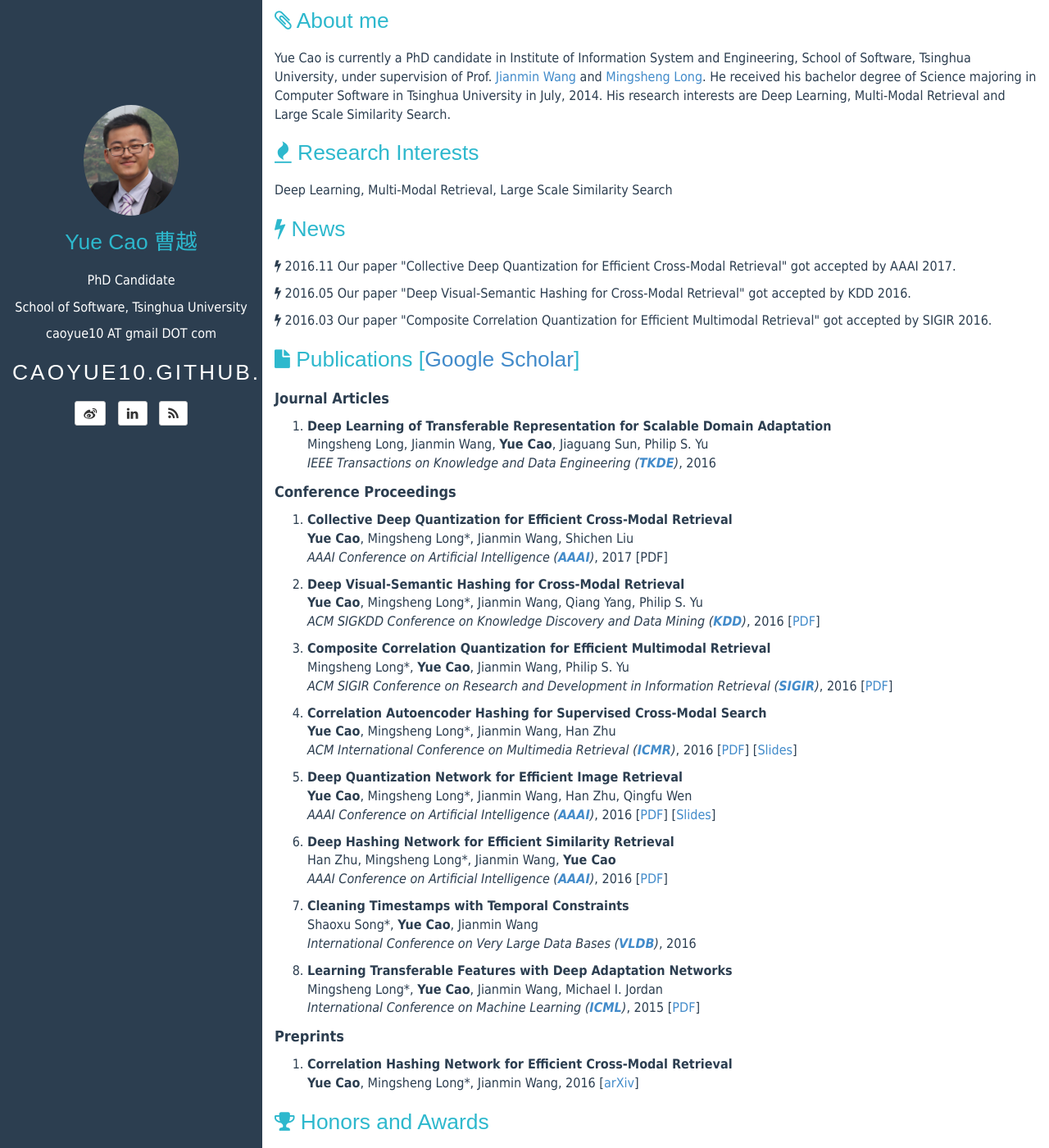
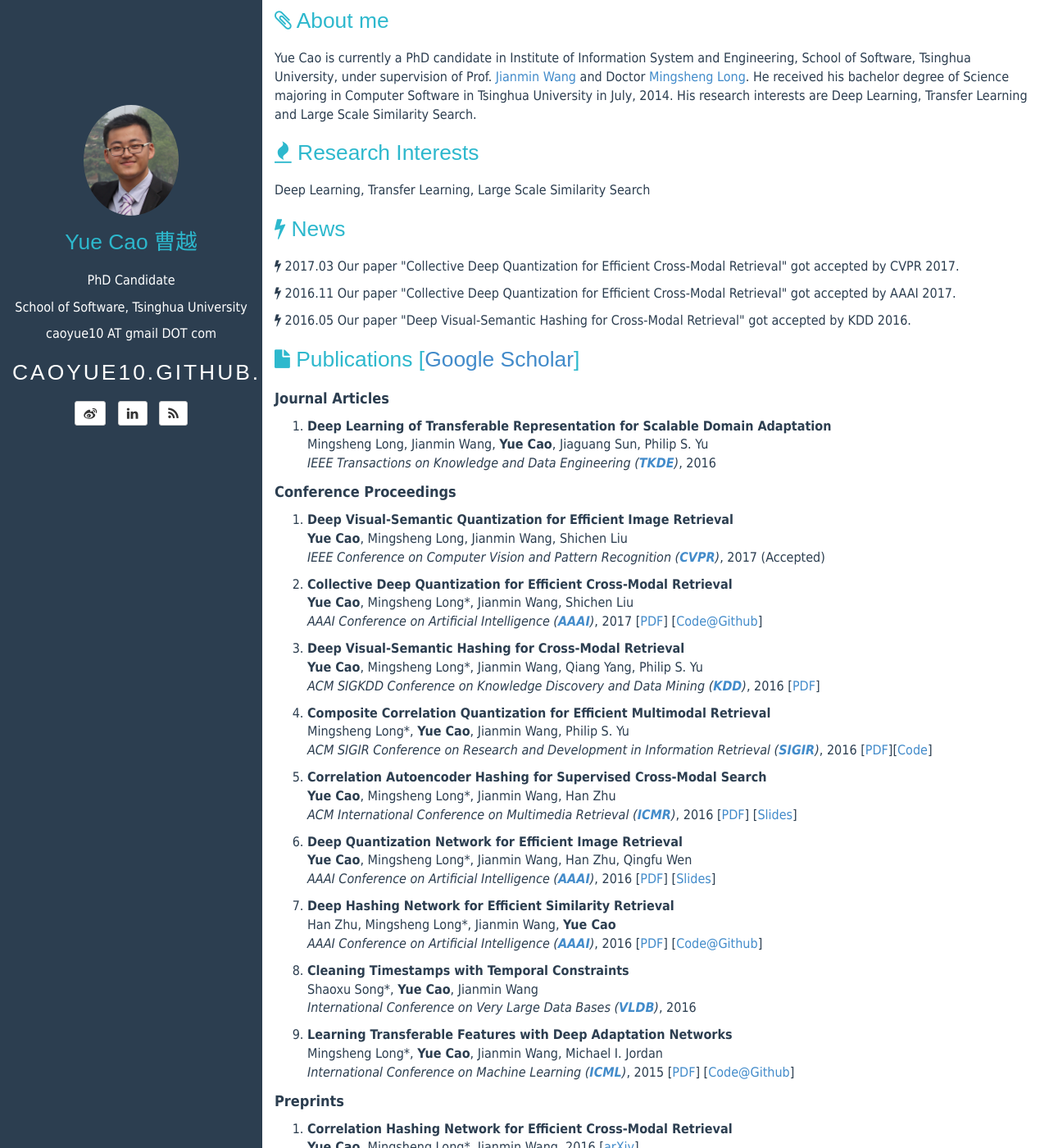
Before and after one commit to caoyue10/caoyue10.github.io, a Jekyll site: the page built from index.html, in a window 1280 px wide and 1400 px high. Shown: the whole window at 82% size. Built offline with Jekyll 4.4.1, drawn with Linux system fonts in a browser that asks for light colours; the list of posts is cut into pages by our own code.

Commit message:
code release added

```diff
--- a/index.html
+++ b/index.html
@@ -45,7 +45,7 @@ tagline:
         <h1 margin="0px"><i class="fa fa-paperclip"></i> About me</h1>
     </header>
     <p>
-    Yue Cao is currently a PhD candidate in Institute of Information System and Engineering, School of Software, Tsinghua University, under supervision of Prof. <a href="http://www.thss.tsinghua.edu.cn/publish/soft/3641/2010/20101214090035662150715/20101214090035662150715_.html">Jianmin Wang</a> and <a href="http://ise.thss.tsinghua.edu.cn/~mlong/"> Mingsheng Long</a>. He received his bachelor degree of Science majoring in Computer Software in Tsinghua University in July, 2014. His research interests are Deep Learning, Multi-Modal Retrieval and Large Scale Similarity Search.
+    Yue Cao is currently a PhD candidate in Institute of Information System and Engineering, School of Software, Tsinghua University, under supervision of Prof. <a href="http://www.thss.tsinghua.edu.cn/publish/soft/3641/2010/20101214090035662150715/20101214090035662150715_.html">Jianmin Wang</a> and Doctor <a href="http://ise.thss.tsinghua.edu.cn/~mlong/"> Mingsheng Long</a>. He received his bachelor degree of Science majoring in Computer Software in Tsinghua University in July, 2014. His research interests are Deep Learning, Transfer Learning and Large Scale Similarity Search.
     </p>
 </div>
 
@@ -54,7 +54,7 @@ tagline:
         <h1><i class="fa fa-fire"></i> Research Interests</h1>
     </header>
     <p>
-    Deep Learning, Multi-Modal Retrieval, Large Scale Similarity Search
+    Deep Learning, Transfer Learning, Large Scale Similarity Search
     </p>
 </div>
 
@@ -65,15 +65,15 @@ tagline:
     </header>
     <p>
     <i class="fa fa-bolt"></i>
+    2017.03 Our paper "Collective Deep Quantization for Efficient Cross-Modal Retrieval" got accepted by CVPR 2017.
+    </p>
+    <p>
+    <i class="fa fa-bolt"></i>
     2016.11 Our paper "Collective Deep Quantization for Efficient Cross-Modal Retrieval" got accepted by AAAI 2017.
     </p>
     <p>
     <i class="fa fa-bolt"></i>
     2016.05 Our paper "Deep Visual-Semantic Hashing for Cross-Modal Retrieval" got accepted by KDD 2016.
-    </p>
-    <p>
-    <i class="fa fa-bolt"></i>
-    2016.03 Our paper "Composite Correlation Quantization for Efficient Multimodal Retrieval" got accepted by SIGIR 2016.
     </p>
 </div>
 
@@ -93,13 +93,18 @@ tagline:
     </ol>
     <p><font size="4"><strong>Conference Proceedings</strong></font></p>
     <ol>
+        <li><p><strong>Deep Visual-Semantic Quantization for Efficient Image Retrieval</strong><br>
+            <strong>Yue Cao</strong>, Mingsheng Long, Jianmin Wang, Shichen Liu<br>
+            <em>IEEE Conference on Computer Vision and Pattern Recognition (<a href="http://cvpr2017.thecvf.com/"><strong>CVPR</strong></a>)</em>, 2017 (Accepted)
+            </p>
+        </li>
         <li><p>
             <strong>Collective Deep Quantization for Efficient Cross-Modal Retrieval</strong>
             <br>
             <strong>Yue Cao</strong>, Mingsheng Long*, Jianmin Wang, Shichen Liu
             <br>
             <em>AAAI Conference on Artificial Intelligence (<a href="http://www.aaai.org/Conferences/AAAI/aaai17.php"><strong>AAAI</strong></a>)</em>, 2017
-            [PDF]
+            [<a href="doc/collective-deep-quantization-aaai17.pdf">PDF</a>] [<a href="https://github.com/caoyue10/aaai17-cdq">Code@Github</a>]
         </p></li>
         <li><p>
             <strong>Deep Visual-Semantic Hashing for Cross-Modal Retrieval</strong>
@@ -115,7 +120,7 @@ tagline:
             Mingsheng Long*, <strong>Yue Cao</strong>, Jianmin Wang, Philip S. Yu
             <br>
             <em>ACM SIGIR Conference on Research and Development in Information Retrieval (<a href="http://sigir.org/sigir2016/"><strong>SIGIR</strong></a>)</em>, 2016
-	    [<a href="http://ise.thss.tsinghua.edu.cn/~mlong/doc/composite-correlation-quantization-sigir16.pdf">PDF</a>]
+            [<a href="http://ise.thss.tsinghua.edu.cn/~mlong/doc/composite-correlation-quantization-sigir16.pdf">PDF</a>][<a href="http://ise.thss.tsinghua.edu.cn/~mlong/doc/composite-correlation-quantization-sigir16.zip">Code</a>]
         </p></li>
         <li><p>
             <strong>Correlation Autoencoder Hashing for Supervised Cross-Modal Search</strong>
@@ -140,7 +145,7 @@ tagline:
             Han Zhu, Mingsheng Long*, Jianmin Wang, <strong>Yue Cao</strong>
             <br>
             <em>AAAI Conference on Artificial Intelligence (<a href="http://www.aaai.org/Conferences/AAAI/aaai16.php"><strong>AAAI</strong></a>)</em>, 2016
-            [<a href="http://ise.thss.tsinghua.edu.cn/~mlong/doc/deep-hashing-network-aaai16.pdf">PDF</a>]
+            [<a href="http://ise.thss.tsinghua.edu.cn/~mlong/doc/deep-hashing-network-aaai16.pdf">PDF</a>] [<a href="https://github.com/thuml/hash-caffe">Code@Github</a>]
         </p></li>
 	<li><p>
             <strong>Cleaning Timestamps with Temporal Constraints</strong>
@@ -153,7 +158,7 @@ tagline:
             <p><strong>Learning Transferable Features with Deep Adaptation Networks</strong><br>
             Mingsheng Long*, <strong>Yue Cao</strong>, Jianmin Wang, Michael I. Jordan<br>
             <em>International Conference on Machine Learning (<a href="http://icml.cc/2015/"><strong>ICML</strong></a>)</em>, 2015
-            [<a href="http://ise.thss.tsinghua.edu.cn/~mlong/doc/deep-adaptation-networks-icml15.pdf">PDF</a>]
+            [<a href="http://ise.thss.tsinghua.edu.cn/~mlong/doc/deep-adaptation-networks-icml15.pdf">PDF</a>] [<a href="https://github.com/thuml/transfer-caffe">Code@Github</a>]
             </p>
         </li>
     </ol>
```
